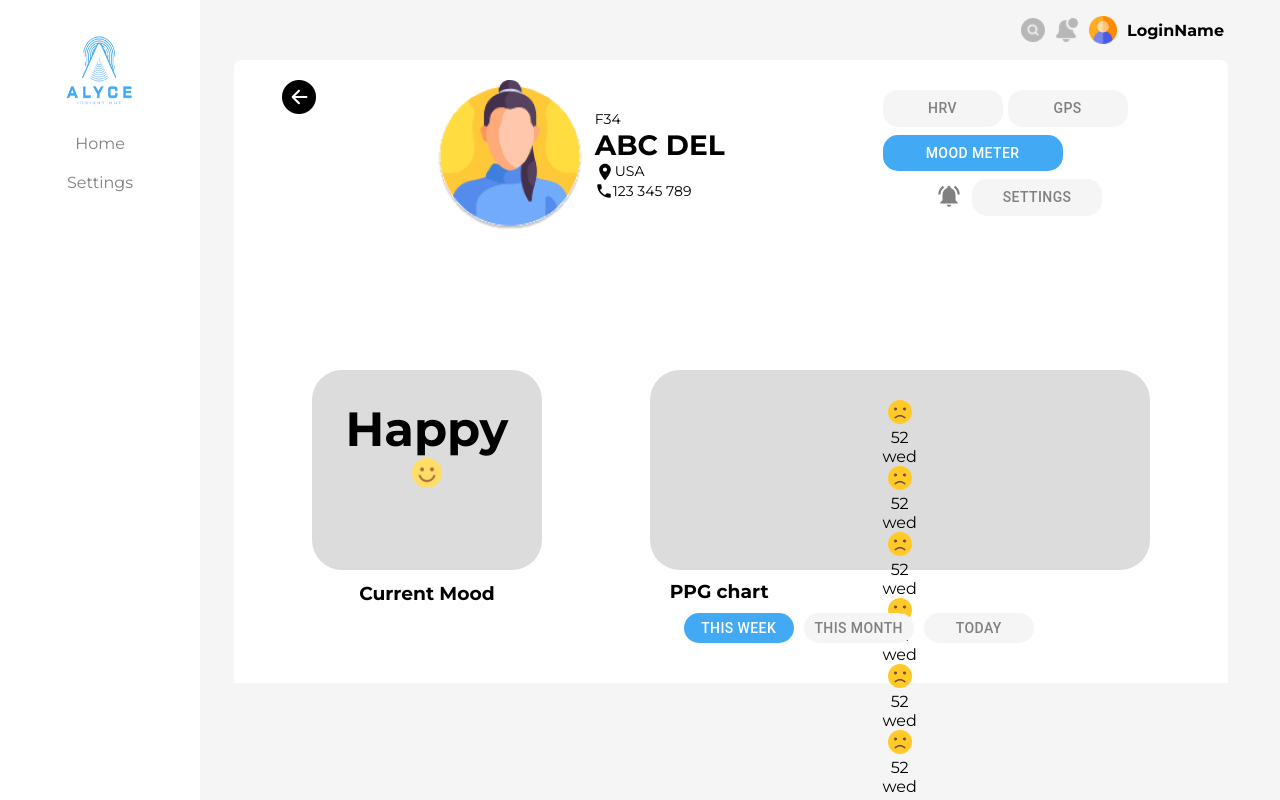
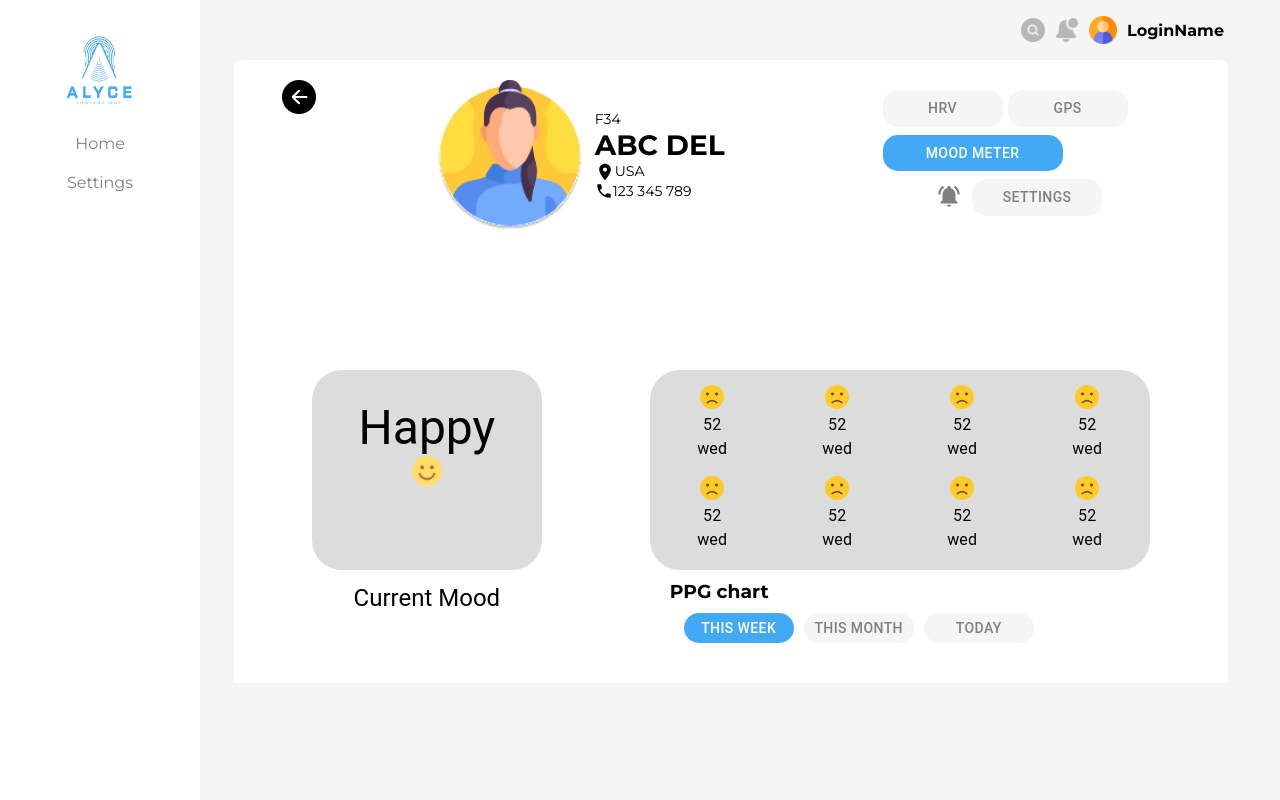
Before and after one commit to Amrkhwazir/Nextjs-UI, a Next.js app: page /moodpage in a window 1280 px wide. Built offline with nearby package versions, Linux system fonts and the light colour scheme.

Commit message:
final touch

```diff
--- a/src/components/moodmeter/Moodmeter.jsx
+++ b/src/components/moodmeter/Moodmeter.jsx
@@ -1,4 +1,4 @@
-import { Box, Button, Container } from '@mui/material'
+import { Box, Button, Container, Typography } from '@mui/material'
 import Image from 'next/image'
 import React from 'react'
 
@@ -7,61 +7,82 @@ const Moodmeter = () => {
    <Container sx={{backgroundColor: "white", padding: "40px", width: '90%', marginLeft: "90px", display: "flex", justifyContent: "space-around"}}>
     <Box>
         <Box sx={{width: "230px", height: "200px", backgroundColor: "gainsboro", borderRadius: "30px", paddingTop: "30px", textAlign: "center", fontSize: "24px"}}>
-        <h1>Happy</h1>
+        <Typography variant='h3'>Happy</Typography>
         <Image src={"/images/happy.png"} width={30} height={30} />
         </Box>
         <Box sx={{paddingTop: "12px", textAlign: "center"}}>
-        <h3>Current Mood</h3>
+        <Typography variant='h5'>Current Mood</Typography>
         </Box>
     </Box>
     <Box>
-        <Box sx={{width: "500px", backgroundColor: "gainsboro", height: "200px", borderRadius: "30px", paddingTop: "30px", display: 'flex', flexWrap: "wrap"}}>
+        <Box sx={{width: "500px", backgroundColor: "gainsboro", height: "200px", borderRadius: "30px"}}>
             {/* 1 */}
+            <Box sx={{display: "flex", paddingTop: "15px"}}>
             <Container sx={{textAlign: "center"}}>
             <Box>
                 <Image src={"/images/sad.png"} width={24} height={24} />
-                <p>52</p>
+                <Typography>52</Typography>
             </Box>
-            <p>wed</p>
+            <Typography>wed</Typography>
             </Container>
-            {/* 1 */}
+            {/* 2 */}
             <Container sx={{textAlign: "center"}}>
             <Box>
                 <Image src={"/images/sad.png"} width={24} height={24} />
-                <p>52</p>
+                <Typography variant='body1'>52</Typography>
             </Box>
-            <p>wed</p>
+            <Typography>wed</Typography>
             </Container>
-            {/* 1 */}
+            {/* 3 */}
             <Container sx={{textAlign: "center"}}>
             <Box>
                 <Image src={"/images/sad.png"} width={24} height={24} />
-                <p>52</p>
+                <Typography variant='body1'>52</Typography>
             </Box>
-            <p>wed</p>
+            <Typography>wed</Typography>
             </Container>
-            {/* 1 */}
+            {/* 4 */}
             <Container sx={{textAlign: "center"}}>
             <Box>
                 <Image src={"/images/sad.png"} width={24} height={24} />
-                <p>52</p>
+                <Typography variant='body1'>52</Typography>
             </Box>
-            <p>wed</p>
+            <Typography>wed</Typography>
             </Container>
+            </Box>
+            <Box sx={{display: "flex", paddingTop: "15px"}}>
             <Container sx={{textAlign: "center"}}>
             <Box>
                 <Image src={"/images/sad.png"} width={24} height={24} />
-                <p>52</p>
+                <Typography>52</Typography>
             </Box>
-            <p>wed</p>
+            <Typography>wed</Typography>
             </Container>
+            {/* 2 */}
             <Container sx={{textAlign: "center"}}>
             <Box>
                 <Image src={"/images/sad.png"} width={24} height={24} />
-                <p>52</p>
+                <Typography variant='body1'>52</Typography>
             </Box>
-            <p>wed</p>
+            <Typography>wed</Typography>
             </Container>
+            {/* 3 */}
+            <Container sx={{textAlign: "center"}}>
+            <Box>
+                <Image src={"/images/sad.png"} width={24} height={24} />
+                <Typography variant='body1'>52</Typography>
+            </Box>
+            <Typography>wed</Typography>
+            </Container>
+            {/* 4 */}
+            <Container sx={{textAlign: "center"}}>
+            <Box>
+                <Image src={"/images/sad.png"} width={24} height={24} />
+                <Typography variant='body1'>52</Typography>
+            </Box>
+            <Typography>wed</Typography>
+            </Container>
+            </Box>
         </Box>
         <Box>
         <h3 style={{marginLeft: "20px", marginTop:"10px"}}>PPG chart</h3>
```
